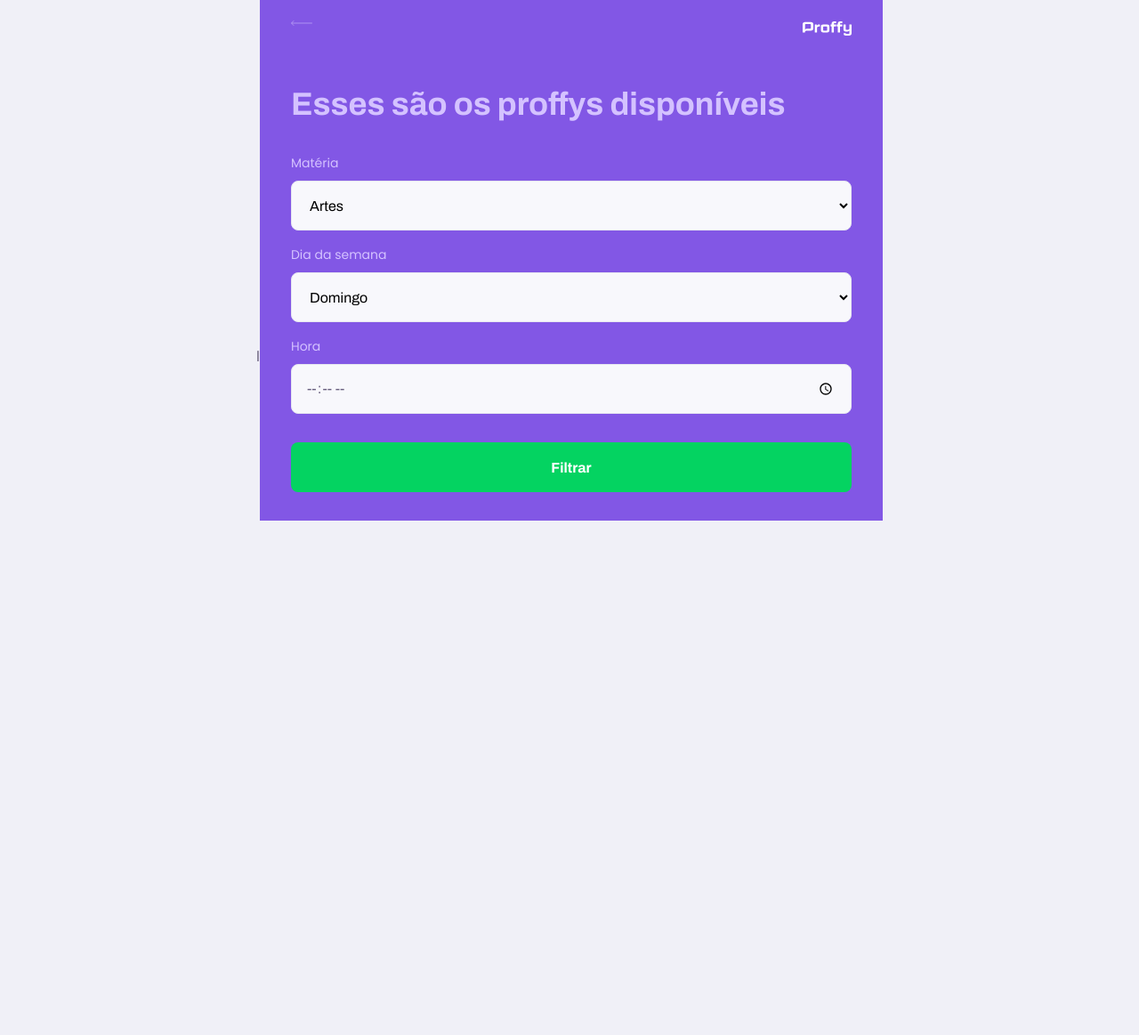
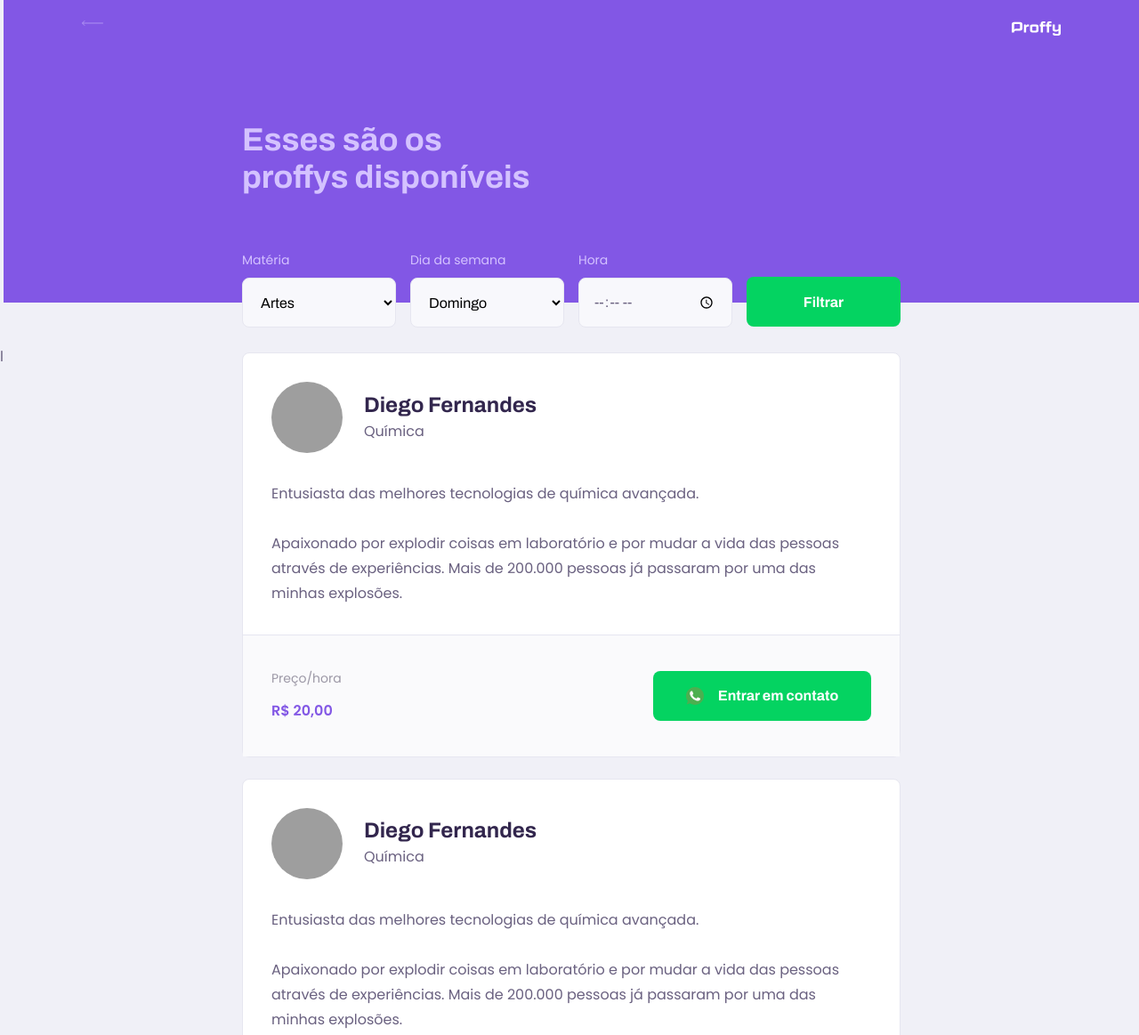
Before and after one commit to leonelcarrossoni/Proffy, a plain HTML site: page study.html in a window 1280 px wide. Shown: the top 1163 px of the page at 89% size. Before the commit the page ends 800 px from the top, so only its background shows below. Drawn offline with Linux system fonts and the light colour scheme; grey boxes are pictures that could not be loaded.

Commit message:
Deixando página study responsiva

```diff
--- a/study.html
+++ b/study.html
@@ -63,6 +63,56 @@
                 </form>
             </div>
         </header>
+
+        <main>
+
+            <article class="teacher-item">
+                <header>
+                    <img
+                        src="https://avatars2.githubusercontent.com/u/2254731?s=460&amp;u=0ba16a79456c2f250e7579cb388fa18c5c2d7d65&amp;v=4"
+                        alt="Diego Fernandes">
+                    <div>
+                        <strong>Diego Fernandes</strong>
+                        <span>Química</span>
+                    </div>
+                </header>
+
+                <p>Entusiasta das melhores tecnologias de química avançada.<br><br>Apaixonado por explodir coisas em laboratório e por mudar a vida das pessoas através de experiências. Mais de 200.000 pessoas já passaram por uma das minhas explosões.</p>
+
+                <footer>
+                    <p>Preço/hora<strong>R$ 20,00</strong>
+                    </p>
+                    <button type="button">
+                        <img src="/images/icons/whatsapp.svg" alt="Whatsapp">Entrar em contato
+                    </button>
+                </footer>
+            </article>
+
+
+
+            <article class="teacher-item">
+                <header>
+                    <img
+                        src="https://avatars2.githubusercontent.com/u/2254731?s=460&amp;u=0ba16a79456c2f250e7579cb388fa18c5c2d7d65&amp;v=4"
+                        alt="Diego Fernandes">
+                    <div>
+                        <strong>Diego Fernandes</strong>
+                        <span>Química</span>
+                    </div>
+                </header>
+
+                <p>Entusiasta das melhores tecnologias de química avançada.<br><br>Apaixonado por explodir coisas em laboratório e por mudar a vida das pessoas através de experiências. Mais de 200.000 pessoas já passaram por uma das minhas explosões.</p>
+
+                <footer>
+                    <p>Preço/hora<strong>R$ 20,00</strong>
+                    </p>
+                    <button type="button">
+                        <img src="/images/icons/whatsapp.svg" alt="Whatsapp">Entrar em contato
+                    </button>
+                </footer>
+            </article>
+
+        </main>
     </div>
 </body>
 </html>
--- a/styles/partials/page-study.css
+++ b/styles/partials/page-study.css
@@ -8,7 +8,6 @@
 
     display: flex;
     flex-direction: column;
-
 }
 
 .page-header .top-bar-container {
@@ -38,6 +37,8 @@
 .page-header .header-content {
     width: 90%;
     margin: 3.2rem auto;
+
+    position: relative;
 }
 
 .page-header .header-content strong {
@@ -114,3 +115,168 @@
     left: 1.6rem;
     bottom: 0;
 }
+
+#page-study main {
+    margin: 3.2rem auto;
+    width: 90%;
+}
+
+.teacher-item {
+    background-color: var(--color-box-base);
+    border: 1px solid var(--color-line-in-white);
+    border-radius: .8rem;
+    margin-top: 2.4rem;
+}
+
+.teacher-item header {
+    padding: 3.2rem 2rem;
+    display: flex;
+    align-items: center;
+}
+
+.teacher-item header img {
+    width: 8rem;
+    height: 8rem;
+    border-radius: 50%; /*Transforma em uma bolinha quando é um quadrado perfeito */
+}
+
+.teacher-item header div {
+    margin-left: 2.4rem;
+}
+
+.teacher-item header div strong {
+    font: 700 2.4rem Archivo;
+    display: block; /*o bloco ocupa a linha toda jogando os outros elementos para baixo (no caso Matéria)*/
+    color: var(--color-text-title);
+}
+
+.teacher-item header div span {
+    font-size: 1.6rem;
+    display: block;
+    margin-top: .4rem;
+}
+
+.teacher-item > p {
+    padding: 0 2rem;
+    font-size: 1.6rem;
+    line-height: 2.8rem;
+}
+
+.teacher-item footer {
+    padding: 3.2rem 2rem;
+    background-color: var(--color-box-footer);
+    border-top: 1px solid var(--color-line-in-white);
+    margin-top: 3.2rem;
+
+    display: flex;
+    align-items: center;
+    justify-content: space-between;
+}
+
+.teacher-item footer p {
+    font-size: 1.4rem;
+    line-height: 2.4;
+    color: var(--color-text-complement);
+}
+
+.teacher-item footer p strong {
+    font-size: 1.6rem;
+    color: var(--color-primary);
+    display: block;
+}
+
+.teacher-item footer button {
+    width: 20rem;
+    height: 5.6rem;
+    background: var(--color-secondary);
+    color: var(--color-button-text);
+    border: 0;
+    border-radius: .8rem;
+    cursor: pointer;
+    font: 700 1.4rem Archivo;
+
+    display: flex;
+    align-items: center;
+    justify-content: space-evenly;
+
+    text-decoration: none;
+
+    transition: background 0.2s;
+    margin-left: 1.6rem;
+}
+
+.teacher-item footer button:hover {
+    background: var(--color-secondary-dark);
+}
+
+@media (min-width:700px) {
+    #page-study #container {
+        max-width: 100vw;
+    }
+
+    .page-header {
+        height: 340px;
+    }
+
+    .page-header .top-bar-container {
+        max-width: 1100px;
+    }
+
+    .page-header .header-content {
+        max-width: 740px;
+
+        margin: 0 auto;
+
+        flex: 1 1;
+        padding-bottom: 48px;
+        display: flex;
+        flex-direction: column;
+        justify-content: center;
+    }
+
+    .page-header .header-content strong {
+        max-width: 350px;
+    }
+
+    .teacher-item header,
+    .teacher-item footer {
+        padding: 32px;
+    }
+
+    #search-teachers {
+        display: grid;
+        grid-template-columns: repeat(4, 1fr);
+        gap: 16px;
+        position: absolute;
+        bottom: -28px;
+    }
+
+    #page-study main {
+        padding: 32px 0;
+        max-width: 740px;
+        margin: 0 auto;
+    }
+
+    #search-teachers .select-block {
+        margin-bottom: 0;
+    }
+
+    .teacher-item > p { /* ">" indica que está pegando apenas o 1ª nível de p */
+        padding: 0 32px;
+    }
+
+    #teacher-item footer p strong {
+        display: initial;
+        margin-left: 16px;
+    }
+
+    .teacher-item footer button {
+        width: 245px;
+        font-size: 16px;
+        justify-content: center;
+    }
+
+    .teacher-item footer button img {
+        margin-right: 16px;
+    }
+}
```
